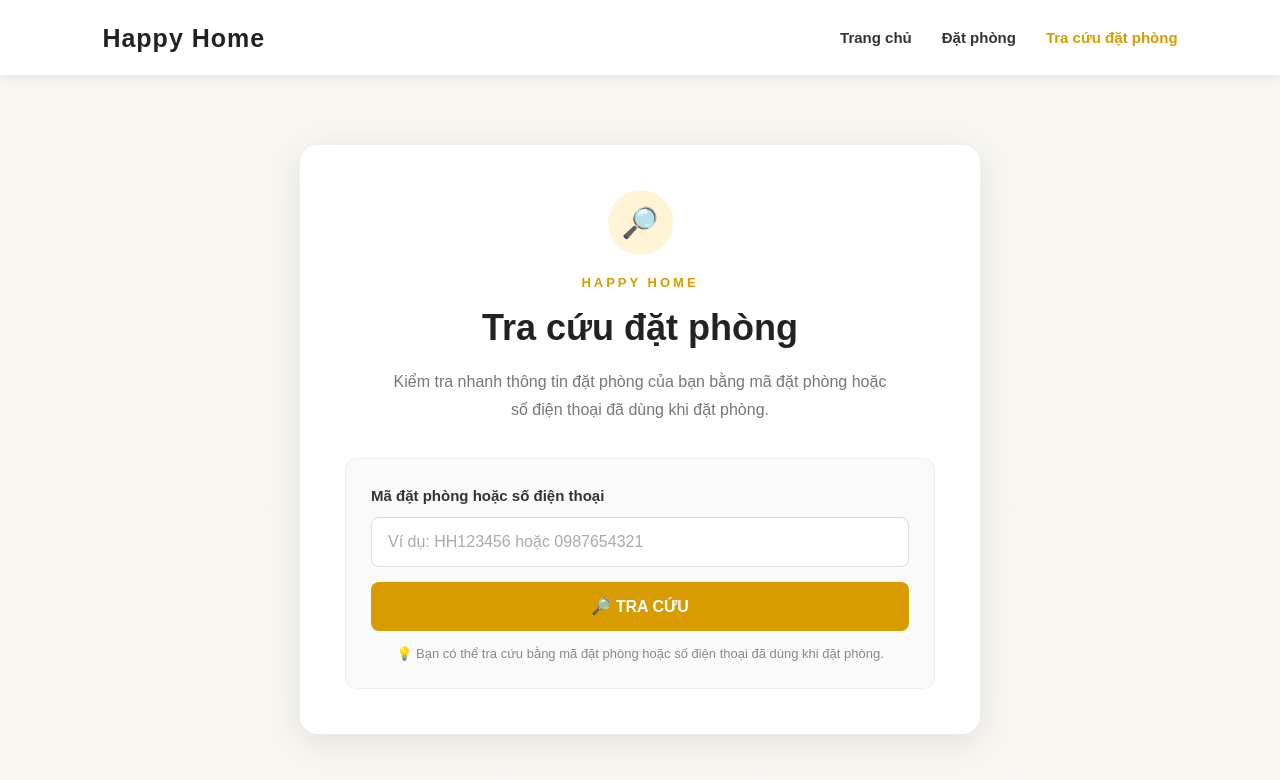
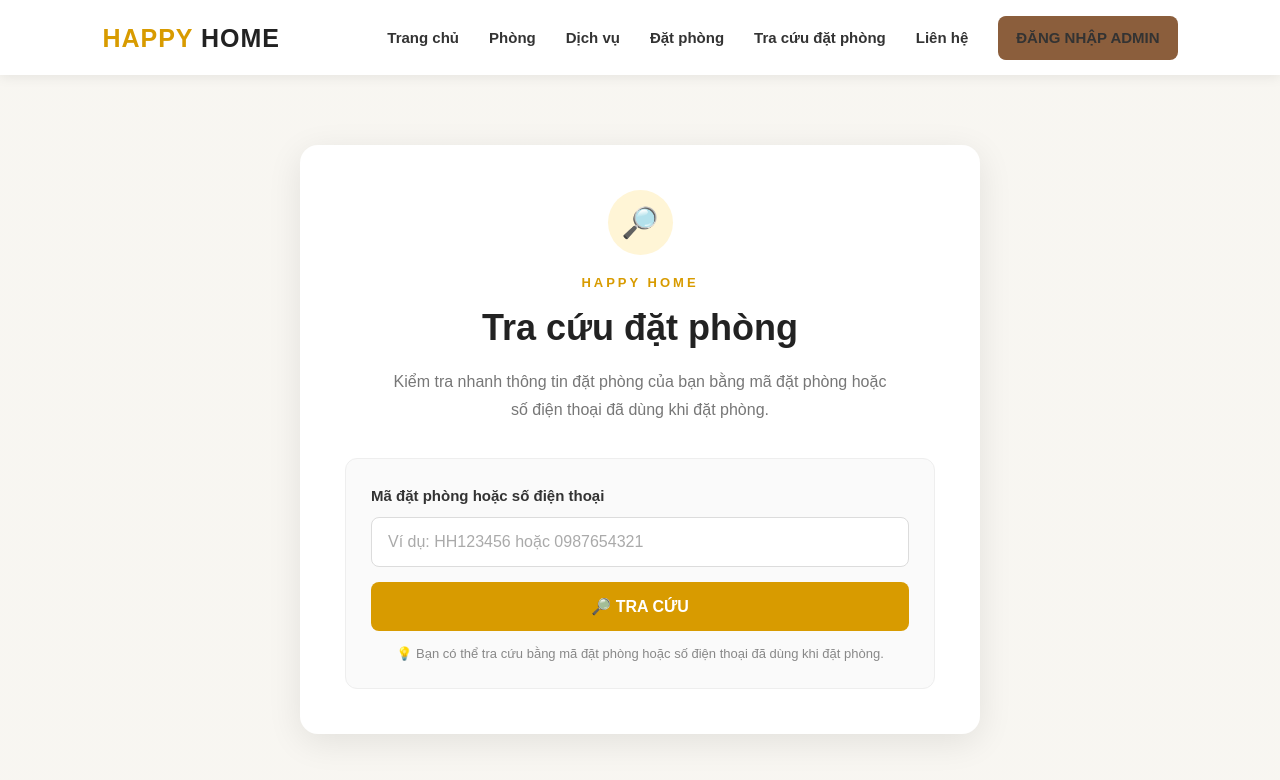
Before and after one commit to happyhome14/happy-home, a plain HTML site: page lookup.html in a window 1280 px wide. Drawn offline with nearby package versions, Linux system fonts and the light colour scheme.

Commit message:
Dong bo thanh menu cac trang

```diff
--- a/lookup.html
+++ b/lookup.html
@@ -16,28 +16,31 @@
 
     <header class="header">
 
-        <div class="logo">
-            Happy Home
-        </div>
+    <div class="logo">
+        <span>HAPPY</span> HOME
+    </div>
 
-        <nav class="navbar">
+    <nav class="navbar">
 
-            <a href="index.html">
-                Trang chủ
-            </a>
+        <a href="index.html">Trang chủ</a>
 
-            <a href="booking.html">
-                Đặt phòng
-            </a>
+        <a href="index.html#rooms">Phòng</a>
 
-            <a href="lookup.html" class="active">
-                Tra cứu đặt phòng
-            </a>
+        <a href="index.html#services">Dịch vụ</a>
 
-        </nav>
+        <a href="booking.html">Đặt phòng</a>
 
-    </header>
+        <a href="lookup.html">Tra cứu đặt phòng</a>
 
+        <a href="index.html#contact">Liên hệ</a>
+
+        <a href="admin/login.html" class="admin-login-btn">
+            ĐĂNG NHẬP ADMIN
+        </a>
+
+    </nav>
+
+</header>
 
     <!-- ================= TRA CỨU ĐẶT PHÒNG ================= -->
 
```
Also changed, not shown: booking.html (+16 -2 lines).
